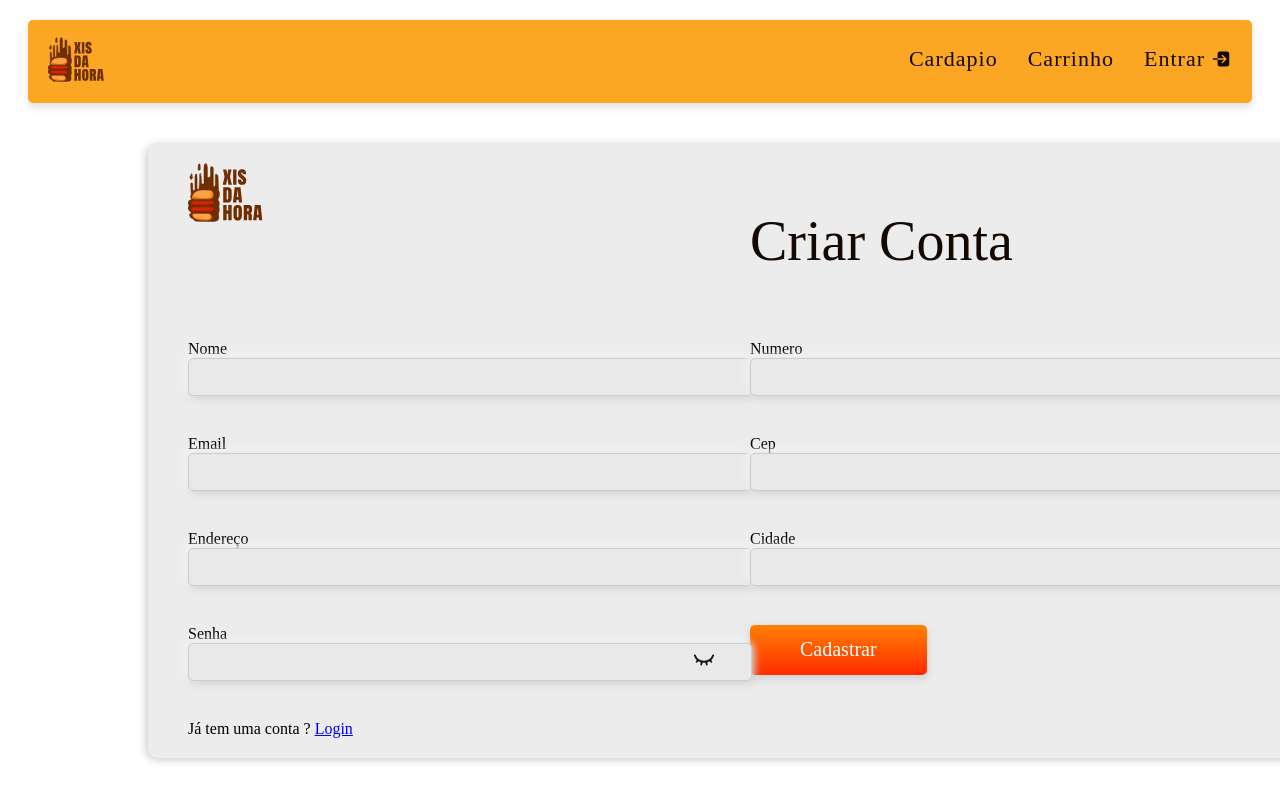
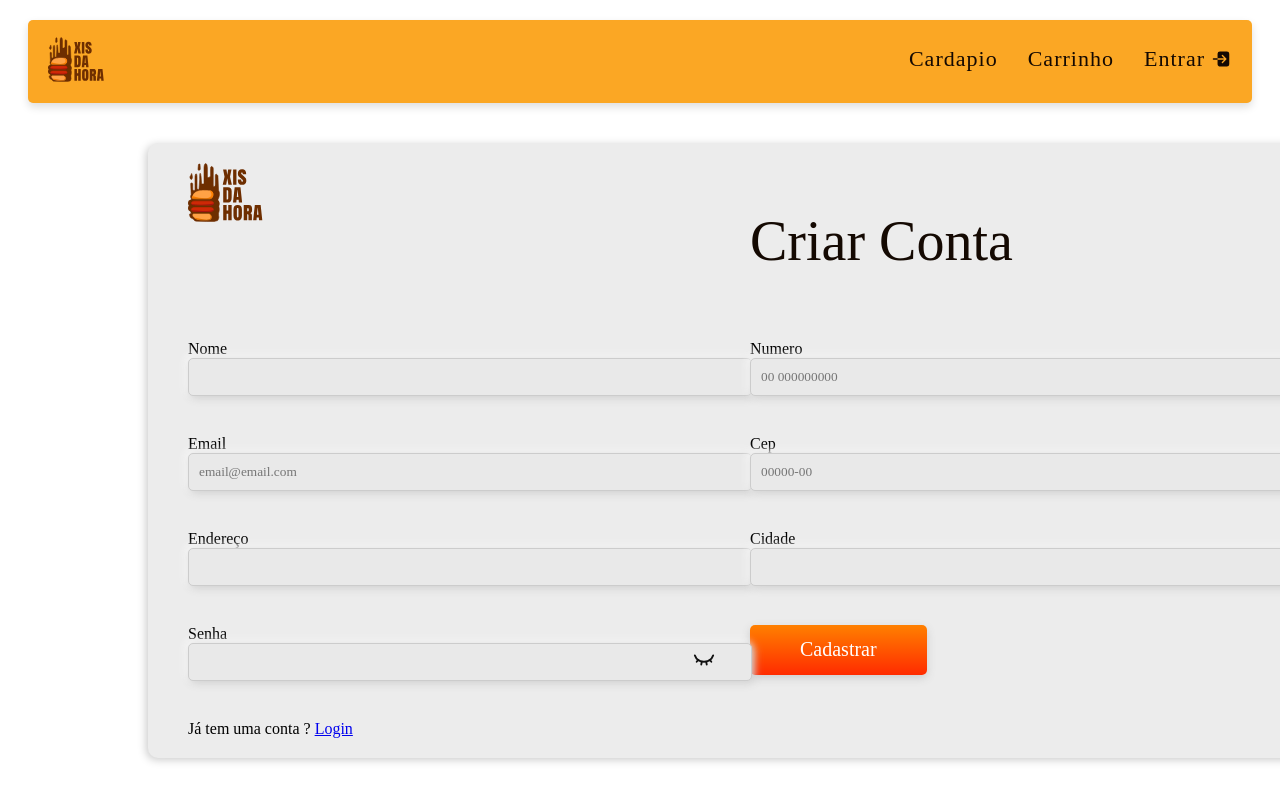
Before and after one commit to Luam-Novais/Xis-da-Hora, a React (Vite) app: page /auth/registrar in a window 1280 px wide. Shown: the top 800 px of the page. Built offline with nearby package versions, Linux system fonts and the light colour scheme; no server answers; the HTML template or start-up script is replaced by a standard one.

Commit message:
feat: add placeholders to input fields in CreateAccount and Login components; enhance MyAccount with logout functionality

```diff
--- a/src/pages/user/CreateAccount.jsx
+++ b/src/pages/user/CreateAccount.jsx
@@ -55,9 +55,9 @@ const CreateAccount = () => {
         <img src="/logo.svg" alt="" className={`${styles.logo} full-width`} />
         <Title >Criar Conta</Title>
         <Input label="Nome" id="nome" name="name" type="text" {...nome} />
-        <Input label="Numero" id="telefone" name="telefone" type="text" {...telefone} />
-        <Input label="Email" id="email" name="email" type="email" className='full-width'{...email} />
-        <Input label="Cep" id="cep" name="cep" type="number" {...cep} />
+        <Input label="Numero" id="telefone" name="telefone" type="text" {...telefone} placeholder='00 000000000'/>
+        <Input label="Email" id="email" name="email" type="email" className='full-width'{...email} placeholder='email@email.com'/>
+        <Input label="Cep" id="cep" name="cep" type="number" {...cep} placeholder='00000-00'/>
         <Input label="Endereço" id="endereco" name="endereco" type="text" {...endereco} />
         <Input label="Cidade" id="cidade" name="cidade" type="text"  {...cidade} />
         <PasswordInput label="Senha" id="senha" name="senha" className="full-width" {...senha} />
--- a/src/pages/user/Home.jsx
+++ b/src/pages/user/Home.jsx
@@ -7,8 +7,7 @@ const Home = () => {
 
 
     <div className={styles.container}>
-      <RegisterBurger/>
-      {/* <span className={styles.hero}></span>
+      <span className={styles.hero}></span>
       <ul className={styles.content}>
         <h1>Novidades<span>.</span></h1>
         <li>
@@ -31,7 +30,7 @@ const Home = () => {
             </p>
           </div>
         </li>
-      </ul> */}
+      </ul>
     </div>
   );
 };
--- a/src/pages/user/Login.jsx
+++ b/src/pages/user/Login.jsx
@@ -1,4 +1,4 @@
-import React, { use, useContext, useState} from 'react';
+import React, { useContext } from 'react';
 import styles from '../../styles/pages/user/Login.module.scss'
 import { Link } from 'react-router-dom';
 import Input from '../../components/common/Input';
@@ -34,7 +34,7 @@ const Login = () => {
       <form className={styles.form} onSubmit={handleSubmit}>
           <img className={`${styles.logo} full-width`}src="/logo.svg" alt=""/>
           <Title>Entrar</Title>
-          <Input label="Email" id="email" name="email" type="email" className="full-width" {...email} />
+          <Input label="Email" id="email" name="email" type="email" className="full-width" {...email} placeholder='email@email.com'/>
           <PasswordInput label="Senha" id="senha" name="senha" className="full-width" {...senha} />
           <Button type='submit' className="full-width">Entrar</Button>
           <p className="full-width">Ainda não tem uma conta ? crie agora!</p>
--- a/src/pages/user/MyAccount.jsx
+++ b/src/pages/user/MyAccount.jsx
@@ -1,8 +1,12 @@
-import React from 'react'
+import React, { useContext } from 'react'
+import { userContext } from '../../context/UserContext'
 
 const MyAccount = () => {
+  const {logout} = useContext(userContext)
   return (
-    <div>MyAccount</div>
+    <div>MyAccount
+      <button onClick={logout}>Logout</button>
+    </div>
   )
 }
 
```
